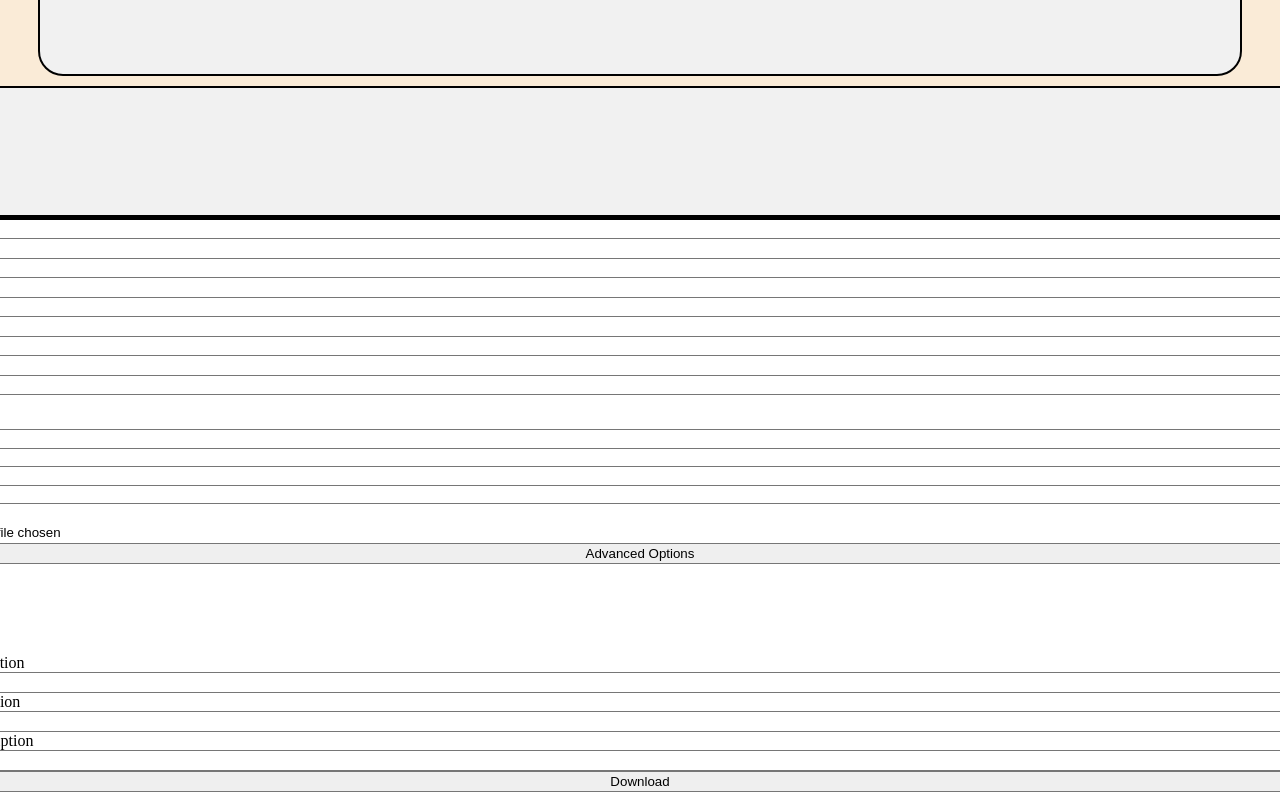
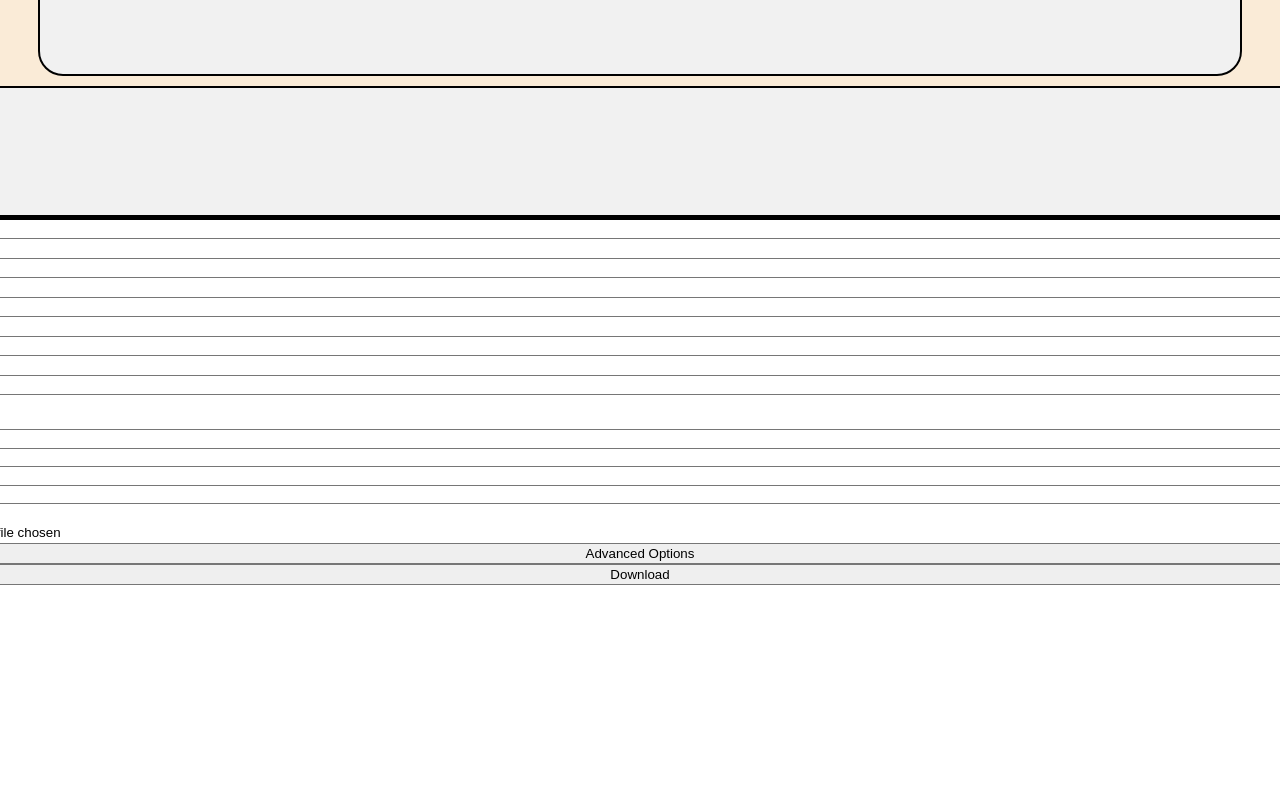
Before and after one commit to shuntia/cardgen-online, a plain HTML site: page index.html in a window 1280 px wide. Shown: the part 1898-2698 px from the top of the page. After the commit the page ends 2491 px from the top, so only its background shows below. Drawn offline with Linux system fonts and the light colour scheme; a web font is replaced by a local one.

Commit message:
change default display to none

```diff
--- a/index.html
+++ b/index.html
@@ -235,7 +235,7 @@
     <input type="file" id="main-image-input" accept="image/*" onchange="loadImage(event)">
 
     <button onclick="togglemenu()">Advanced Options</button>
-    <div id="menu" style="display: none; display: inherit; flex-direction: inherit">
+    <div id="menu" style="display: none; flex-direction: inherit">
         <label for="bgcolor">Background</label>
         <input id="bgcolor" type="color" onchange="adjustbg(this)">
 
```
